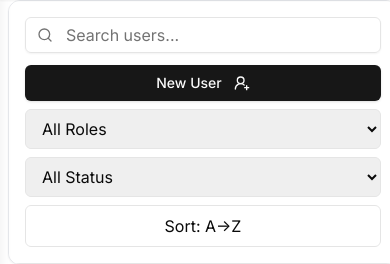
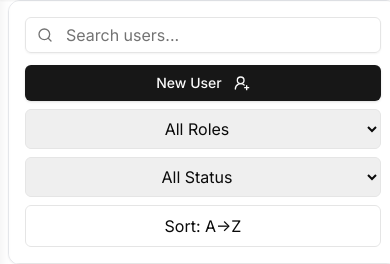
Before and after one commit to Aditya-mydigi/MDR-Admin, a Next.js app: page /dashboard/mdr-org in a window 390 px wide. Shown: the part 81-345 px from the top of the page. Built offline with nearby package versions, Linux system fonts and the light colour scheme; no server answers; the database is empty.

Commit message:
updated active admins table on dashboard to have responsive display + UI tweaks for MDR user panel filters

```diff
--- a/src/app/dashboard/mdr-org/page.tsx
+++ b/src/app/dashboard/mdr-org/page.tsx
@@ -324,16 +324,8 @@ return (
         />
 
     {/* FILTERS / SEARCH */}
-    <div className="
-      mx-2 sm:mx-4 lg:mx-5
-      w-full
-      max-w-full lg:max-w-[1400px]
-      bg-white rounded-xl shadow-sm
-      border border-gray-200
-      overflow-hidden
-      ">
+    <div className="mx-2 sm:mx-4 lg:mx-5 w-full max-w-full lg:max-w-[1400px] bg-white rounded-xl shadow-sm border border-gray-200 overflow-hidden">
         <div className="p-4 border-b bg-white flex flex-col gap-3 sm:flex-row sm:items-center sm:justify-between">
-
             {/* Search */}
             <div className="relative w-full sm:w-80">
                 {isSearching ? (
@@ -352,7 +344,7 @@ return (
                 />
             </div>
 
-            <div className="flex flex-col sm:flex-row gap-2 sm:items-center">
+          <div className="flex flex-col sm:flex-row gap-2 sm:items-center">
             {/* New User Buton */}
             <Button
                 onClick={() => {
@@ -365,47 +357,45 @@ return (
                 New User
                 <LucideUserPlus2 className="ml-1 h-5 w-5" />
             </Button>
-
             {/* Role Filter */}
             <select
-                className="w-full sm:w-auto border rounded-md px-3 py-2"
+                className="w-full max-w-sm sm:w-auto border rounded-md px-3 py-2"
                 value={roleFilter}
                 onChange={(e) => {
                     setPage(1);
                     setRoleFilter(e.target.value as "all" | "admin" | "employee");
                 }}
             >
-                <option value="all">All Roles</option>
-                <option value="admin">Admin</option>
-                <option value="employee">Employee</option>
+                <option value="all" className="text-center">All Roles</option>
+                <option value="admin" className="text-center">Admin</option>
+                <option value="employee" className="text-center">Employee</option>
             </select>
 
             {/* Status Filter */}
             <select
-                className="w-full sm:w-auto border rounded-md px-3 py-2"
+                className="w-full max-w-sm sm:w-auto border rounded-md px-3 py-2"
                 value={statusFilter}
                 onChange={(e) => {
                     setPage(1);
                     setStatusFilter(e.target.value as "active" | "inactive" | "all");
                 }}
             >
-                <option value="active">Active</option>
-                <option value="inactive">Inactive</option>
-                <option value="all">All Status</option>
+                <option value="active" className="text-center">Active</option>
+                <option value="inactive" className="text-center">Inactive</option>
+                <option value="all" className="text-center">All Status</option>
             </select>
 
             {/* Sort toggle */}
             <button
-                className="border rounded-md px-3 py-2 hover:bg-gray-100"
+                className="w-full max-w-sm sm:w-auto border rounded-md px-3 py-2 flex items-center justify-center hover:bg-gray-100"
                 onClick={() =>
                     setSortDir((d) => (d === "asc" ? "desc" : "asc"))
                 }
                 title="Sort by First Name"
             >
-                Sort: {sortDir === "asc" ? "A->Z" : "Z->A"}
+              Sort: {sortDir === "asc" ? "A->Z" : "Z->A"}
             </button>
-
-            </div>
+          </div>
         </div>
     </div>
 
--- a/src/app/dashboard/page.tsx
+++ b/src/app/dashboard/page.tsx
@@ -668,10 +668,10 @@ setViewUser(json.data ?? null);
               </Card>
             ))}
           </div>
-          {/* New Data Table Section */}
-        <Card className="mt-6 max-w-full">
+        {/* Active admins table */}
+        <Card className="mt-6 w-full">
           <CardContent className="p-0">
-            {/* Description */}
+            {/* Header */}
             <div className="px-4 py-4 border-b">
               <h3 className="text-md font-semibold text-gray-800">
                   Active Admins
@@ -683,10 +683,11 @@ setViewUser(json.data ?? null);
             ) : activeAdmins.length === 0 ? (
                 <div className="p-4 text-sm text-gray-600">No active admins</div>
             ) : (
-
-            <div className="relative">
-              <Table>
-                <TableHeader className="bg-muted 40">
+            <>
+            {/* Table Wrapper */}
+            <div className="relative w-full overflow-x-auto">
+              <Table className="min-w-[700px]">
+                <TableHeader>
                   <TableRow className="border-b last:border-b-0">
                     <TableHead className="px-4 py-3">
                       <div className="flex items-center gap-2 text-md text-gray-700">
@@ -698,7 +699,7 @@ setViewUser(json.data ?? null);
                         Last Name
                       </div>
                     </TableHead>
-                    <TableHead className="px-4 py-3">
+                    <TableHead className="hidden sm:table-cell">
                       <div className="flex items-center gap-2 text-md text-gray-700">
                         Email
                       </div>
@@ -722,12 +723,15 @@ setViewUser(json.data ?? null);
                         <TableCell className="font-medium">
                           {admin.first_name}
                         </TableCell>
+
                         <TableCell className="font-medium">
                           {admin.last_name}
                         </TableCell>
-                        <TableCell className="text-sm text-muted-foreground">
+
+                        <TableCell className="hidden sm:table-cell text-sm text-muted-foreground">
                           {admin.email}
                         </TableCell>
+
                         <TableCell className="text-sm text-muted-foreground">
                           {onlineAdminIds.has(admin.id) ? (
                             <span className="inline-flex items-center gap-1 text-green-600">
@@ -741,7 +745,8 @@ setViewUser(json.data ?? null);
                               </span>
                           )}
                         </TableCell>
-                        <TableCell className="flex items-center justify-center gap-3">
+
+                        <TableCell className="text-center">
                           <Button
                             variant="ghost"
                             size="icon"
@@ -756,13 +761,17 @@ setViewUser(json.data ?? null);
                   </TableBody>
                 </Table>
             </div>
-              )}
+
             {/* Pagination */}
-              <div className="flex items-center justify-between px-6 py-4 border-t bg-gray-50">
-                <div className="text-sm text-gray-600 text-muted-foreground">
+              <div className="flex flex-col gap-3 sm:flex-row sm:items-center sm:justify-between gap-4 px-4 py-3 border-t bg-gray-50">
+                <div className="flex items-center gap-2 text-sm text-muted-foreground">
                   {totalUsers} active admin(s).
                 </div>
-                <div className="flex items-center gap-4">
+                {/* Controls */}
+                <div className="flex flex-col sm:flex-row sm:items-center gap-4">
+                  {/* Rows per page */}
+                  <div className="flex items-center gap-2 text-sm text-muted-foreground">
+                    <span>Rows per page</span>
                     <Select
                       value={String(adminLimit)}
                       onValueChange={(value) => {
@@ -774,11 +783,8 @@ setViewUser(json.data ?? null);
                         setAdminPage(newPage);
                       }}
                     >
-                    <div className="text-sm text-gray-600 text-muted-foreground">
-                      <span>Rows per page</span>
-                    </div>
 
-                    <SelectTrigger className="w-[80px] h-9 text-sm text-muted-foreground">
+                      <SelectTrigger className="w-[80px] h-9">
                         <SelectValue />
                       </SelectTrigger>
 
@@ -790,12 +796,14 @@ setViewUser(json.data ?? null);
                         ))}
                       </SelectContent>
                     </Select>
+                  </div>
 
-                  <div className="text-sm text-gray-600 text-muted-foreground">
+                  {/* Page info */}
+                  <div className="text-sm text-muted-foreground text-center">
                     Page {adminPage} of {adminTotalPages}
                   </div>
 
-                  <div className="flex items-center gap-1">
+                  <div className="flex items-center justify-center gap-1">
                     {/* First Page */}
                     <Button
                       variant="outline"
@@ -839,7 +847,8 @@ setViewUser(json.data ?? null);
                   </div>
                 </div>
               </div>
-
+            </>
+            )}
           </CardContent>
         </Card>
 
```
Lines whose indentation alone changed are shown as unchanged.
